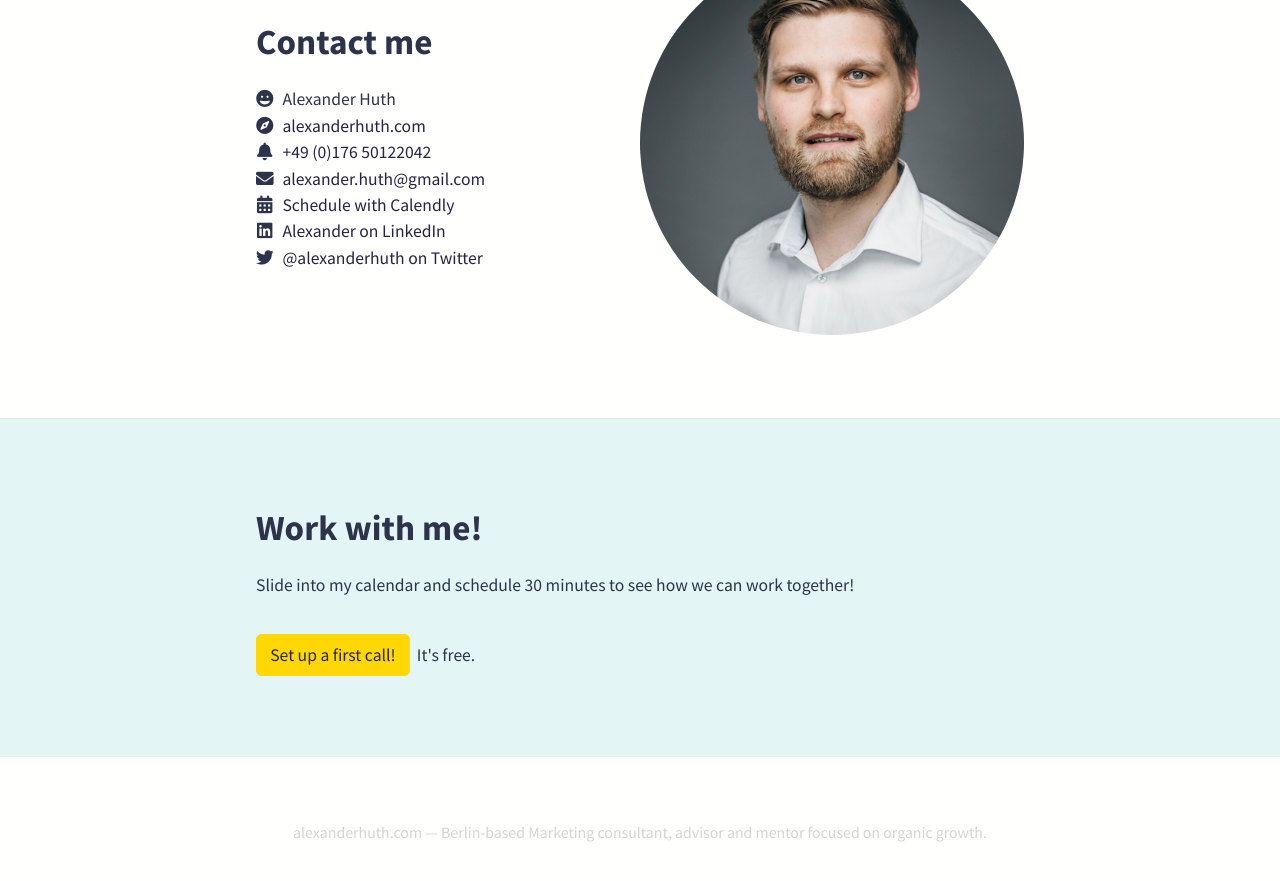
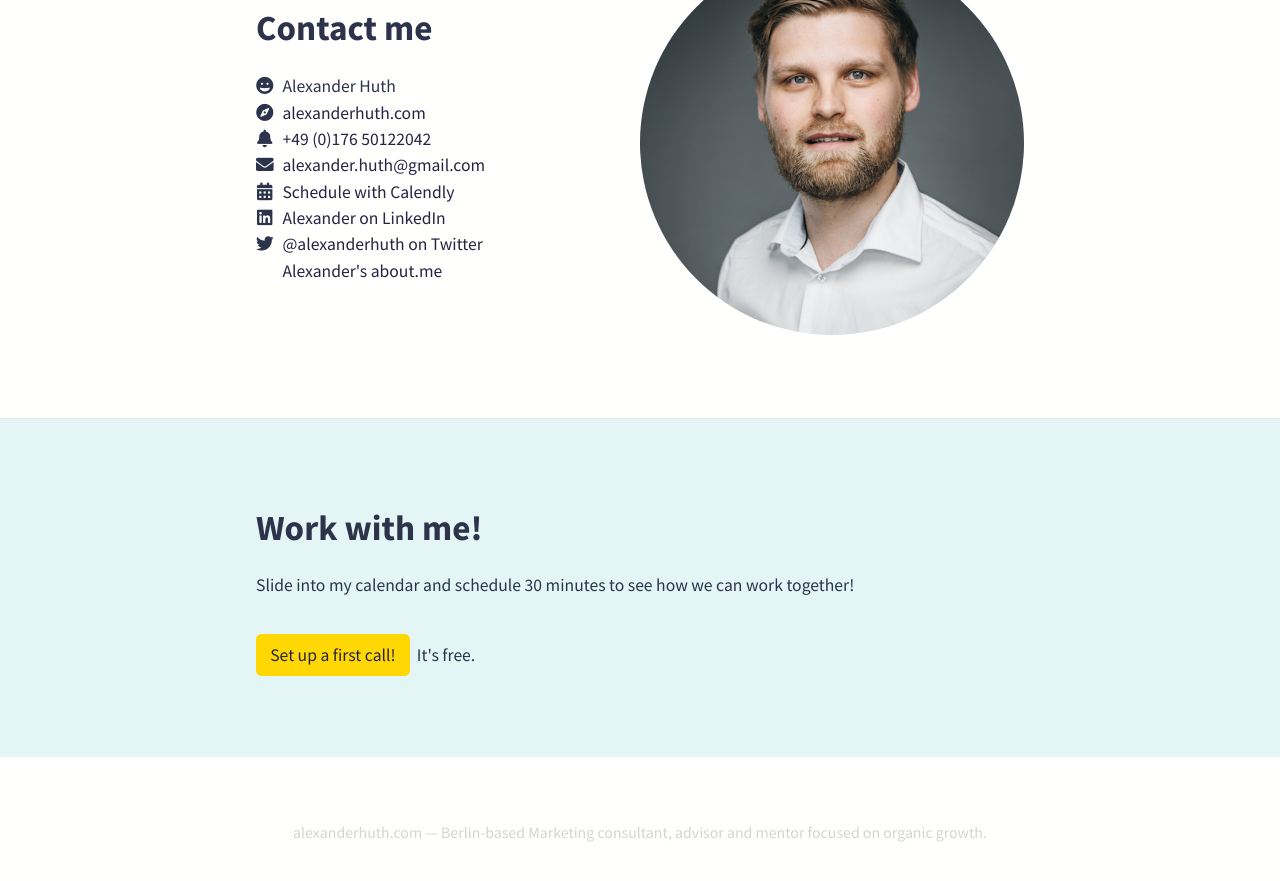
Before and after one commit to alexanderhuth/alexanderhuth.github.io, a Jekyll site: the page built from index.md, in a window 1280 px wide and 900 px high, scrolled down 1625 px. Shown: the top 881 px of the window. Built offline with Jekyll 4.4.1, drawn with Linux system fonts in a browser that asks for light colours; nearby versions of some CDN libraries.

Commit message:
about.me link added.

```diff
--- a/_config.yml
+++ b/_config.yml
@@ -28,6 +28,7 @@ theme_settings:
   phone: "004917650122042"
   calendly: "alexanderhuth"
   calendly_cta: "first"
+  about_me: "alexanderhuth"
 
   # Scripts
   google_analytics: # Tracking ID, e.g. "UA-000000-01"
--- a/_includes/profile.html
+++ b/_includes/profile.html
@@ -19,6 +19,9 @@
 			{% if site.theme_settings.twitter %}
 			<li><i class="fab fa-li fa-twitter"></i><a href="https://twitter.com/{{ site.theme_settings.twitter }}" title="{{ site.theme_settings.str_follow_on }} Twitter">@alexanderhuth on Twitter</a></li>
 			{% endif %}
+			{% if site.theme_settings.about_me %}
+			<li><i class="fab fa-li fa-user-circle"></i><a href="https://about.me/{{ site.theme_settings.about_me }}">Alexander's about.me</a></li>
+			{% endif %}
 		</ul>
 	</section>
 	<section class="portrait">
```
